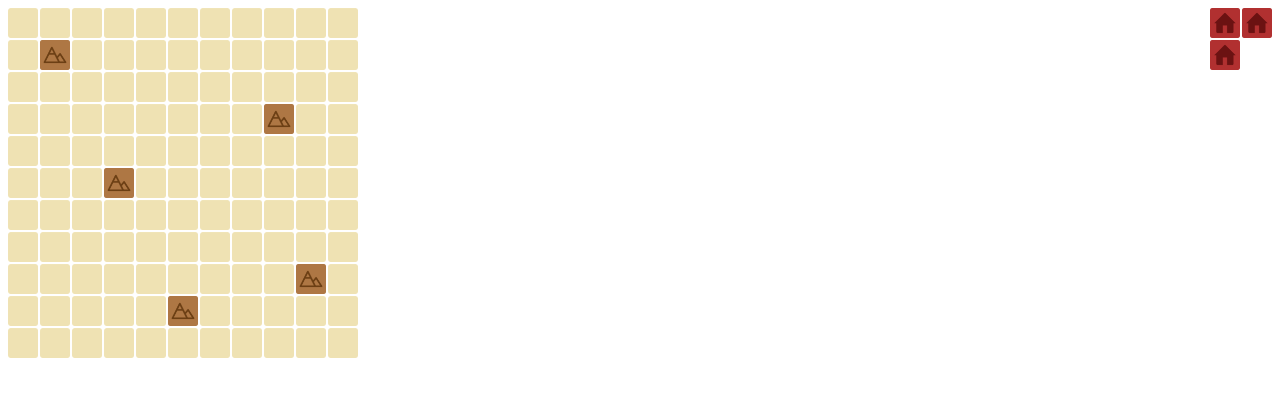
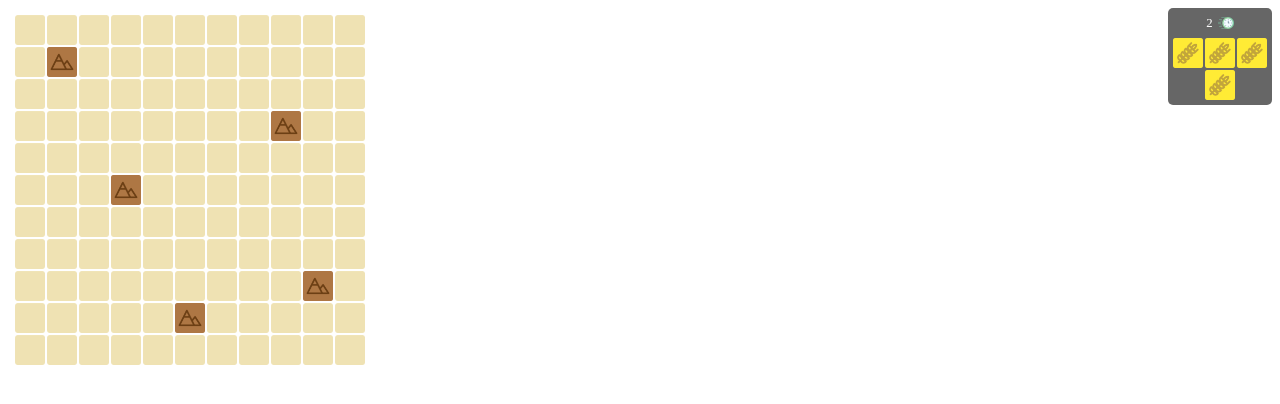
Before and after one commit to muradhuseynov1/The-Mapmaker, a plain HTML site: page index.html in a window 1280 px wide. Drawn offline with Linux system fonts and the light colour scheme.

Commit message:
third commit

```diff
--- a/index.html
+++ b/index.html
@@ -11,7 +11,10 @@
 <body>
     <div id="game">
         <div id="map"></div>
-        <div id="currentElement"></div>
+        <div id="currentElementWrapper">
+            <div id="timeLabel"></div>
+            <div id="currentElement"></div>
+        </div>
     </div>
     <script src="script.js"></script>
 </body>
--- a/script.js
+++ b/script.js
@@ -14,15 +14,7 @@ document.addEventListener('DOMContentLoaded', function () {
             rotation: 0,
             mirrored: false
         },
-        {
-            time: 1,
-            type: 'town',
-            shape: [[1, 1, 0],
-            [1, 0, 0],
-            [0, 0, 0]],
-            rotation: 0,
-            mirrored: false
-        },
+        // rest of the elements
     ];
 
     function shuffle(array) {
@@ -81,6 +73,9 @@ document.addEventListener('DOMContentLoaded', function () {
         currentElementEl.style.gridTemplateColumns = `repeat(${activeColumns}, 30px)`;
         currentElementEl.style.gridTemplateRows = `repeat(${activeRows}, 30px)`;
 
+        const timeLabel = document.getElementById('timeLabel');
+        timeLabel.innerHTML = `${element.time} <img src="time_icon.png" alt="Time Icon" class="time-icon">`;
+
         rowsWithElements.forEach((rowFlag, rowIndex) => {
             if (rowFlag) {
                 columnsWithElements.forEach((colFlag, colIndex) => {
@@ -107,10 +102,10 @@ document.addEventListener('DOMContentLoaded', function () {
     }
 
     function placeElement(position) {
-        console.log("Placing element at position: ", position); // Debug log
+        console.log("Placing element at position: ", position);
 
         const element = elements[currentElementIndex];
-        console.log("Element to be placed: ", element); // Debug log
+        console.log("Element to be placed: ", element);
 
         element.shape.forEach((row, rowIndex) => {
             row.forEach((cell, cellIndex) => {
@@ -118,14 +113,13 @@ document.addEventListener('DOMContentLoaded', function () {
                     const targetX = position[0] + rowIndex;
                     const targetY = position[1] + cellIndex;
 
-                    // Check if the target position is within the map bounds
                     if (targetX >= 0 && targetX < mapSize && targetY >= 0 && targetY < mapSize) {
                         const targetCell = mapEl.querySelector(`[data-position='${targetX},${targetY}']`);
-                        console.log("Target cell: ", targetCell); // Debug log
+                        console.log("Target cell: ", targetCell);
 
                         if (targetCell && !targetCell.classList.contains('fixed')) {
                             targetCell.setAttribute('type', element.type);
-                            console.log("Set type: ", element.type, " for cell: ", targetCell); // Debug log
+                            console.log("Set type: ", element.type, " for cell: ", targetCell);
                         }
                     }
                 }
--- a/styles.css
+++ b/styles.css
@@ -1,12 +1,19 @@
 #game {
     display: flex;
     justify-content: space-between;
+    align-items: flex-start;
 }
 
 #map {
     display: grid;
     grid-template-columns: repeat(11, 30px);
     grid-gap: 2px;
+    background-color: white;
+    border: 5px solid white;
+    padding: 2px;
+    border-radius: 15px;
+    position: relative;
+    flex-basis: 70%;
 }
 
 #map .cell {
@@ -36,16 +43,40 @@
     background-size: cover;
 }
 
-
 #map .fixed {
     background-image: url('mountain_tile.png');
     background-size: cover;
+}
+
+#currentElementWrapper {
+    background-color: rgba(0, 0, 0, 0.6);
+    display: inline-block;
+    padding: 5px;
+    border-radius: 5px;
+    flex-basis: 5%;
 }
 
 #currentElement {
     display: grid;
     grid-template-columns: repeat(3, 30px);
     grid-gap: 2px;
+    margin-top: 5px;
+}
+
+#timeLabel {
+    color: #fff;
+    padding: 2px 5px;
+    border-radius: 3px;
+    font-size: 0.8em;
+    display: flex;
+    align-items: center;
+    justify-content: center;
+}
+
+.time-icon {
+    width: 16px;
+    height: 16px;
+    margin-left: 5px;
 }
 
 #currentElement .cell {
```
Also changed, not shown: time_icon.png (added), 2 other files.
